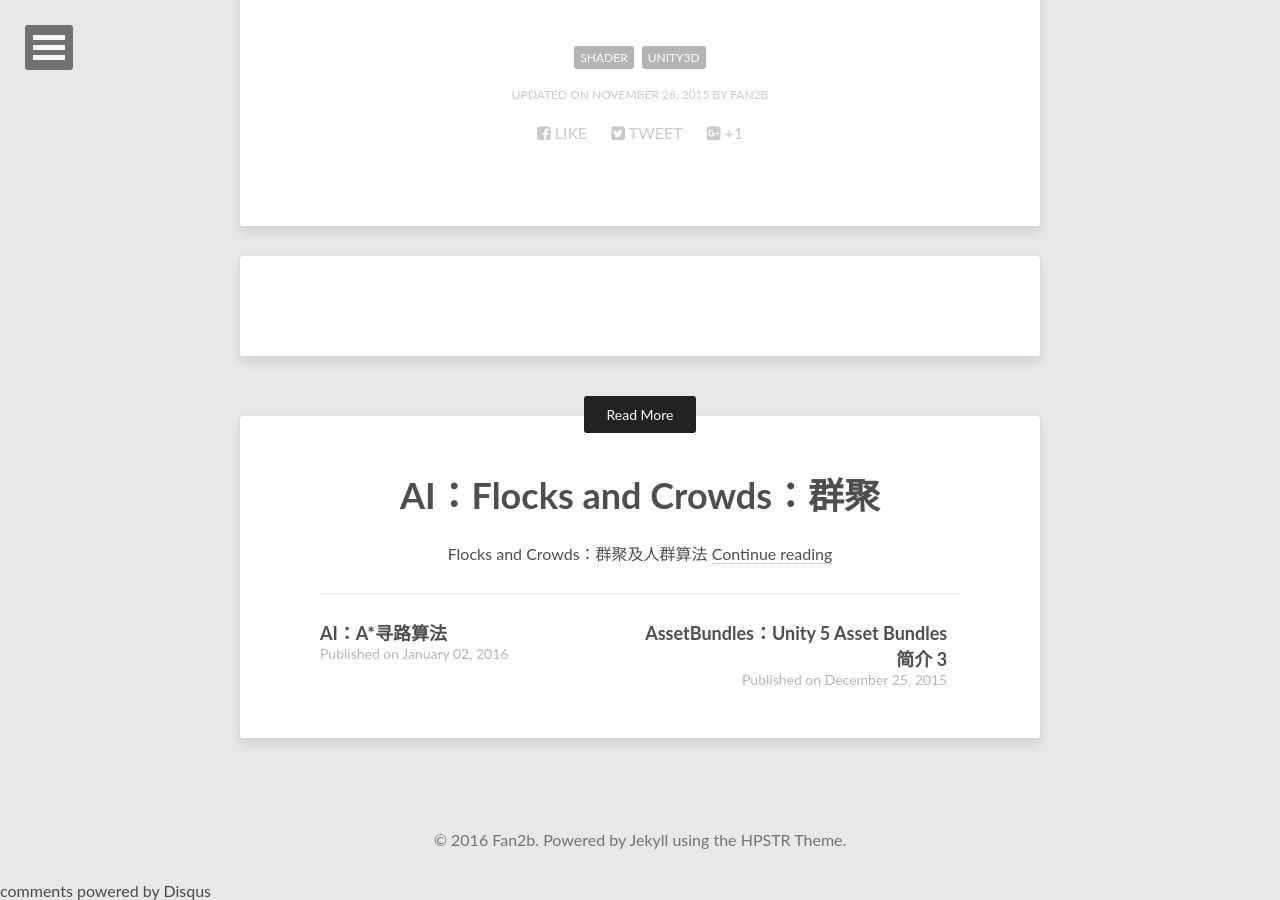
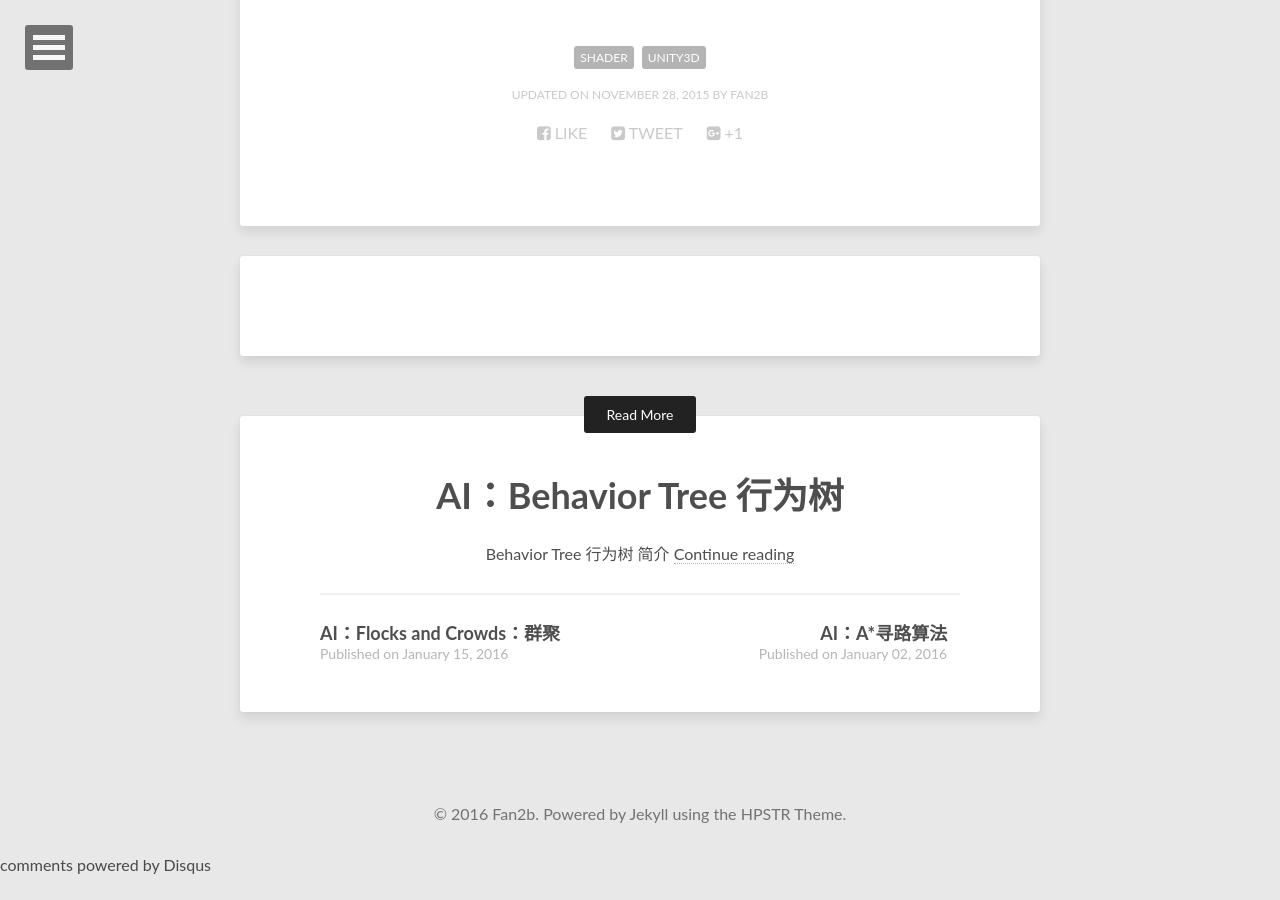
Before and after one commit to byfine/byfine.github.io, a Jekyll site: the page built from _posts/2015-11-28-[Shader] Vertex Lit Rendering Path Details.md, in a window 1280 px wide and 900 px high, scrolled down 615 px. Built offline with Jekyll 4.4.1, drawn with Linux system fonts in a browser that asks for light colours; nearby versions of some CDN libraries; comment, search, counter and statistics services are not loaded; after the commit the page ends 1489 px from its top, so only the background shows below that; some of the changed lines change nothing that is shown.

Commit message:
post articles

```diff
--- /dev/null
+++ b/_posts/2016-01-22-[Unity AI] Behavior-Tree.md
@@ -0,0 +1,53 @@
+---
+layout: post
+title: AI：Behavior Tree 行为树
+description: "Behavior Tree 行为树 简介"
+modified: 2016-01-22
+tags: [Unity3D, AI]
+---
+
+Behavior Tree (BTs)，在许多3A游戏中都有广泛应用。之前我们已经简单介绍过它，希望你先看一下。这篇我们来更为详细地介绍一下行为树。
+
+### 行为树的基本概念
+之所以称为树，是因为它是多个节点(Nodes)的分层、分支系统，这些节点共有一个根(Root)。如果我们图像化行为树，它看起来会像这样：
+
+![]({{ site.url }}/images/post/Unity-AI/BTS-1.png)
+
+当然，行为树可以由任意数量的节点及子节点构成。在分层最后的节点被称为叶节点，就像真实的树一样。节点可以表示行为或测试。不像状态机有转换规则贯穿其中，一个行为树的流程是由更上层节点的顺序严格定义的。一个行为树是从树的顶点开始评估的，然后继续按顺序遍历每个子节点，直到遇到特定条件或者到达叶节点。行为树总是从根节点开始评估。
+
+### 不同节点类型
+不同类型节点的名称可能会根据情况有所变化，甚至节点自身有时也被称作 任务。然而一个树的复杂度完全取决于AI的需求，关于行为树如何工作的更高级概念，如果我们只关注每个独立的部分就会非常容易理解。接下来的概念对于不管什么类型的节点都是适用的，一个节点总会返回下面其中一个状态：
+
+- **Success**：遇到了节点要检查的条件。
+- **Failure**：没有且不会遇到节点要检查的条件。
+- **Running**：节点检查的条件的有效性还未确定，可以认为是“请等待”状态。
+
+由于行为树潜在的复杂性，大部分实现都是异步的，即评估一个行为树并不会阻塞其他操作。如果必要的话，一个树中的各种节点的评估过程可能会经过好几帧。如果你要同时检测好几个行为树，可以想象这会影响程序的性能，来等待它们每一个树都返回一个True或False到根节点。这也是“Running”状态存在的重要性。
+
+#### 定义复合节点
+之所以称作复合节点是因为它们有一个或更多子节点。它们的状态取决于它们子节点的结果，并且当其子节点正被评估，它们就处于“Running”状态。有许多复合节点类型，一般由它们的子节点如何评估来定义：
+
+- **Sequences（序列）**：序列的特点是，所有子节点的序列都需要按顺序成功完成，才能被评估为成功。如果序列中在任一步有任一子节点返回flase，那这个序列都被视作失败。需要注意，通常序列顺序都是从左到右，下图显示了成功的序列和失败的序列：
+
+    ![]({{ site.url }}/images/post/Unity-AI/BTS-2.png)
+
+- **Selectors（选择器）**：相对来说，选择器对于它们的子节点来说是更“宽容”的父节点。任何一个子节点返回True，选择器都马上被认为是True，并不再评估其他子节点。选择器唯一会返回False的情况，就是所有子节点都被评估并且都返回False。
+
+每个复合节点类型都有适用的情况，你可以把它们看作“与”和“或”。
+
+#### 理解修饰节点
+修饰节点和复合节点最大的不同是，修饰节点只能有一个子节点。也许你认为这样没有必要，但修饰节点比较特殊，本质上它们接收子节点返回的结果，并根据自身的参数来决定如何回应。一个修饰节点甚至可以指示如何评估以及多久评估一次它们的子节点。这是一些常见的修饰节点类型：
+
+- **Inverter（反转器）**：可以认为是“非”修饰符。它会反转子节点返回的结果。
+- **Repeater（重复器）**：会重复评估子节点特定的（或无穷）次数，直到子节点返回修饰节点决定的True或False。比如你会无限等待直到遇到某一特定情况。
+- **Limiter（限制器）**：限制一个节点执行的次数，以避免陷入循环。这与Repeater形成对比，可以用于某一角色只会尝试一定次数，然后就会放弃。
+
+还有一些修饰节点是用来调试和测试行为树的，比如：
+
+- **Fake state**：根据修饰节点指定总会返回True或False。这对于断言特定行为很有用。你也可以使修饰节点一直保持“Running”状态，以观察周围其他节点的行为。
+- **Breakpoint**：就像代码中的断点，可以切断逻辑，并指示你节点已到达。
+
+这些类型并不是互相排斥的单一类型。你可以组合这些节点类型以适应你的需求。只是要注意不要组合过多的功能到一个修饰器，也许那样的效率或方便程度还不如使用序列来代替。
+
+#### 描述叶节点
+我们之前介绍叶节点是行为树结构的一点，但其实叶节点可以是行为的任何形式。它们可以描述你的角色拥有的任何形式的逻辑。一个叶节点可以描述一个行走函数，射击命令，或攻击行为等。它做什么或如何评估状态并不重要，它只是自身层级的最后一个节点，并且返回三个状态中的一个。
```
Also changed, not shown: _posts/2015-12-05-[Unity AI] Game-AI-Intro.md (line endings or trailing spaces), images/post/Unity-AI/BTS-1.png (added), images/post/Unity-AI/BTS-2.png (added).
